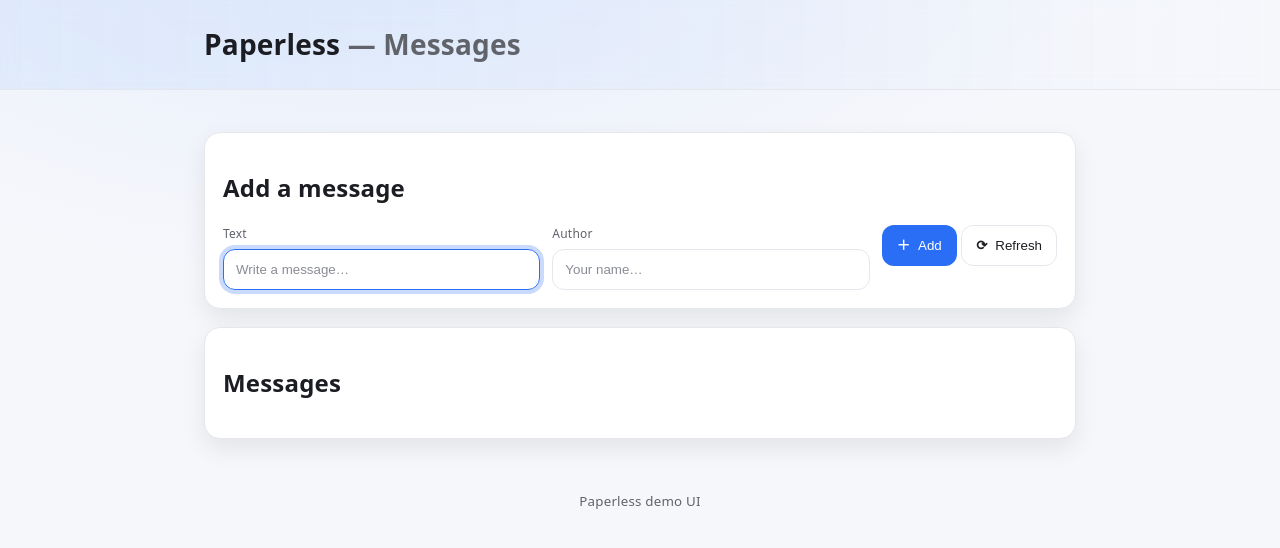
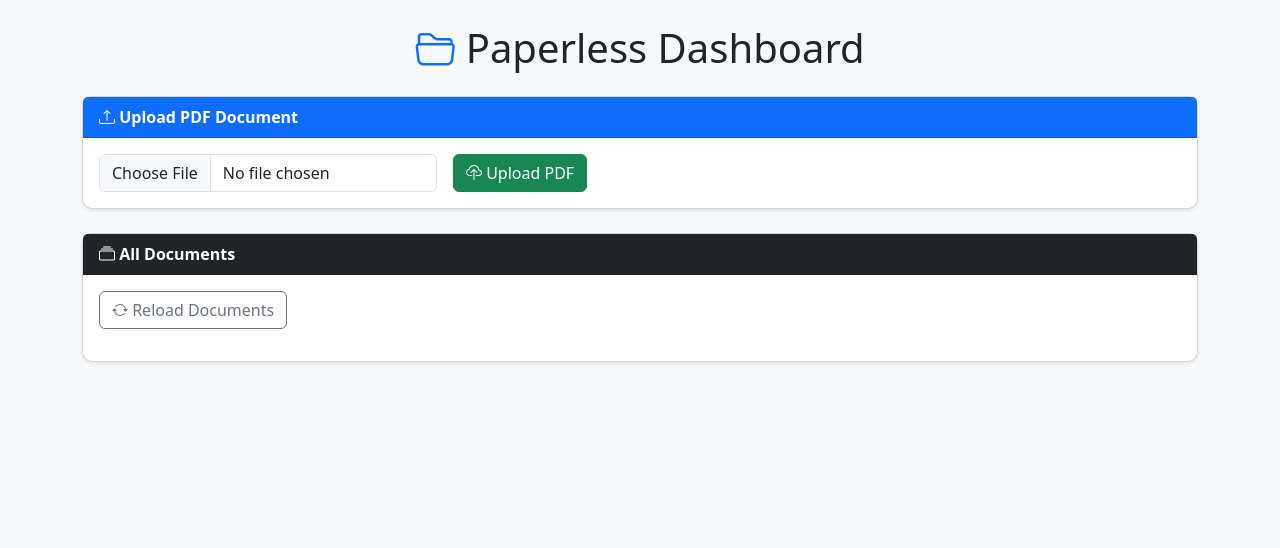
Before and after one commit to if23b229/Swen3ProjRepo, a plain HTML site: page ui/index.html in a window 1280 px wide. Drawn offline with nearby package versions, Linux system fonts and the light colour scheme; no server answers.

Commit message:
refactored project

```diff
--- a/ui/app.js
+++ b/ui/app.js
@@ -1,29 +1,66 @@
-async function load() {
-    const res = await fetch('/api/v1/messages');
-    const data = await res.json();
-    const ul = document.getElementById('list');
-    ul.innerHTML = '';
-    data.forEach(m => {
-        const li = document.createElement('li');
-        li.textContent = `${m.id ?? 'no-id'} | ${m.text} — ${m.author}`;
-        ul.appendChild(li);
+async function loadDocuments() {
+    const response = await fetch("/api/documents");
+    const docs = await response.json();
+
+    const list = document.getElementById("docList");
+    list.innerHTML = "";
+
+    if (docs.length === 0) {
+        list.innerHTML = "<p class='text-muted'>No documents found.</p>";
+        return;
+    }
+
+    docs.forEach(d => {
+        const div = document.createElement("div");
+        div.className = "card mb-2 shadow-sm";
+
+        div.innerHTML = `
+            <div class="card-body d-flex justify-content-between align-items-center">
+                <div>
+                    <h5 class="card-title mb-1">
+                        <i class="bi bi-file-earmark-pdf"></i> ${d.fileName}
+                    </h5>
+
+                    <p class="card-text text-muted mb-1">
+                        Type: ${d.mimeType}<br>
+                        Uploaded: ${new Date(d.uploadDate).toLocaleString()}
+                    </p>
+
+                    <p class="card-text mt-2">
+                        <strong>Summary:</strong><br>
+                        ${d.summary ? d.summary : "<span class='text-muted'>Summary is not available yet...</span>"}
+                    </p>
+                </div>
+            </div>
+        `;
+
+        list.appendChild(div);
     });
 }
 
-document.getElementById('refresh').onclick = load;
+async function uploadPDF(event) {
+    event.preventDefault();
 
-document.getElementById('msgForm').onsubmit = async (e) => {
-    e.preventDefault();
-    const text = document.getElementById('text').value;
-    const author = document.getElementById('author').value;
-    await fetch('/api/v1/messages', {
-        method: 'POST',
-        headers: {'Content-Type': 'application/json'},
-        body: JSON.stringify({ text, author })
+    const fileInput = document.getElementById("pdfFile");
+    const file = fileInput.files[0];
+
+    if (!file) {
+        alert("Please select a PDF file");
+        return;
+    }
+
+    const formData = new FormData();
+    formData.append("file", file);
+
+    const response = await fetch("/api/documents/upload", {
+        method: "POST",
+        body: formData
     });
-    document.getElementById('text').value = '';
-    document.getElementById('author').value = '';
-    load();
-};
 
-load();
+    if (response.ok) {
+        alert("PDF uploaded!");
+        loadDocuments();
+    } else {
+        alert("Upload failed");
+    }
+}
--- a/ui/index.html
+++ b/ui/index.html
@@ -1,62 +1,67 @@
 <!DOCTYPE html>
 <html lang="en">
 <head>
-    <meta charset="UTF-8" />
-    <title>Paperless — Messages</title>
-    <meta name="viewport" content="width=device-width,initial-scale=1" />
-    <link rel="stylesheet" href="styles.css" />
+    <meta charset="UTF-8">
+    <title>Paperless Dashboard</title>
+
+    <!-- Bootstrap CSS -->
+    <link href="https://cdn.jsdelivr.net/npm/bootstrap@5.3.3/dist/css/bootstrap.min.css" rel="stylesheet">
+
+    <!-- Bootstrap Icons -->
+    <link href="https://cdn.jsdelivr.net/npm/bootstrap-icons@1.11.1/font/bootstrap-icons.css" rel="stylesheet">
+
+    <link rel="stylesheet" href="style.css">
 </head>
-<body>
-<header class="topbar" role="banner">
-    <div class="wrap">
-        <h1>Paperless <span class="muted">— Messages</span></h1>
+
+<body class="bg-light">
+
+<div class="container py-4">
+
+    <h1 class="mb-4 text-center">
+        <i class="bi bi-folder2-open"></i> Paperless Dashboard
+    </h1>
+
+    <!-- Upload Card -->
+    <div class="card shadow-sm mb-4">
+        <div class="card-header bg-primary text-white">
+            <i class="bi bi-upload"></i> Upload PDF Document
+        </div>
+        <div class="card-body">
+            <form id="uploadForm" onsubmit="uploadPDF(event)" class="row g-3">
+
+                <div class="col-auto">
+                    <input type="file" id="pdfFile" accept="application/pdf" required class="form-control">
+                </div>
+
+                <div class="col-auto">
+                    <button type="submit" class="btn btn-success">
+                        <i class="bi bi-cloud-upload"></i> Upload PDF
+                    </button>
+                </div>
+
+            </form>
+        </div>
     </div>
-</header>
 
-<main class="wrap" role="main">
-    <section class="card" aria-labelledby="form-title">
-        <h2 id="form-title" class="visually-hidden">Add a message</h2>
+    <!-- Documents List -->
+    <div class="card shadow-sm">
+        <div class="card-header bg-dark text-white">
+            <i class="bi bi-collection"></i> All Documents
+        </div>
+        <div class="card-body">
 
-        <form id="msgForm" class="grid" novalidate>
-            <div class="field">
-                <label for="text">Text</label>
-                <input id="text" name="text" placeholder="Write a message…" required autocomplete="off" />
-            </div>
+            <button class="btn btn-outline-secondary mb-3" onclick="loadDocuments()">
+                <i class="bi bi-arrow-repeat"></i> Reload Documents
+            </button>
 
-            <div class="field">
-                <label for="author">Author</label>
-                <input id="author" name="author" placeholder="Your name…" required autocomplete="name" />
-            </div>
+            <div id="docList"></div>
+        </div>
+    </div>
 
-            <div class="actions">
-                <button type="submit" class="btn primary" aria-label="Add message">
-                    <span class="icon" aria-hidden="true">＋</span> Add
-                </button>
-                <button id="refresh" type="button" class="btn" aria-label="Refresh messages">
-                    <span class="icon" aria-hidden="true">⟳</span> Refresh
-                </button>
-            </div>
-        </form>
-    </section>
+</div>
 
-    <section class="card" aria-labelledby="list-title">
-        <h2 id="list-title" class="visually-hidden">Messages</h2>
-        <ul id="list" class="list" aria-live="polite" aria-busy="false"></ul>
+<script src="app.js"></script>
 
-    </section>
-</main>
+</body>
 
-<footer class="foot wrap" role="contentinfo">
-    <small>Paperless demo UI</small>
-</footer>
-
-<script>
-    // Autofocus convenience; safe even if JS runs before DOMContentLoaded.
-    window.addEventListener('load', () => {
-        const el = document.getElementById('text');
-        if (el) el.focus();
-    });
-</script>
-<script src="app.js"></script>
-</body>
 </html>
```
Also changed, not shown: 1 other file.
